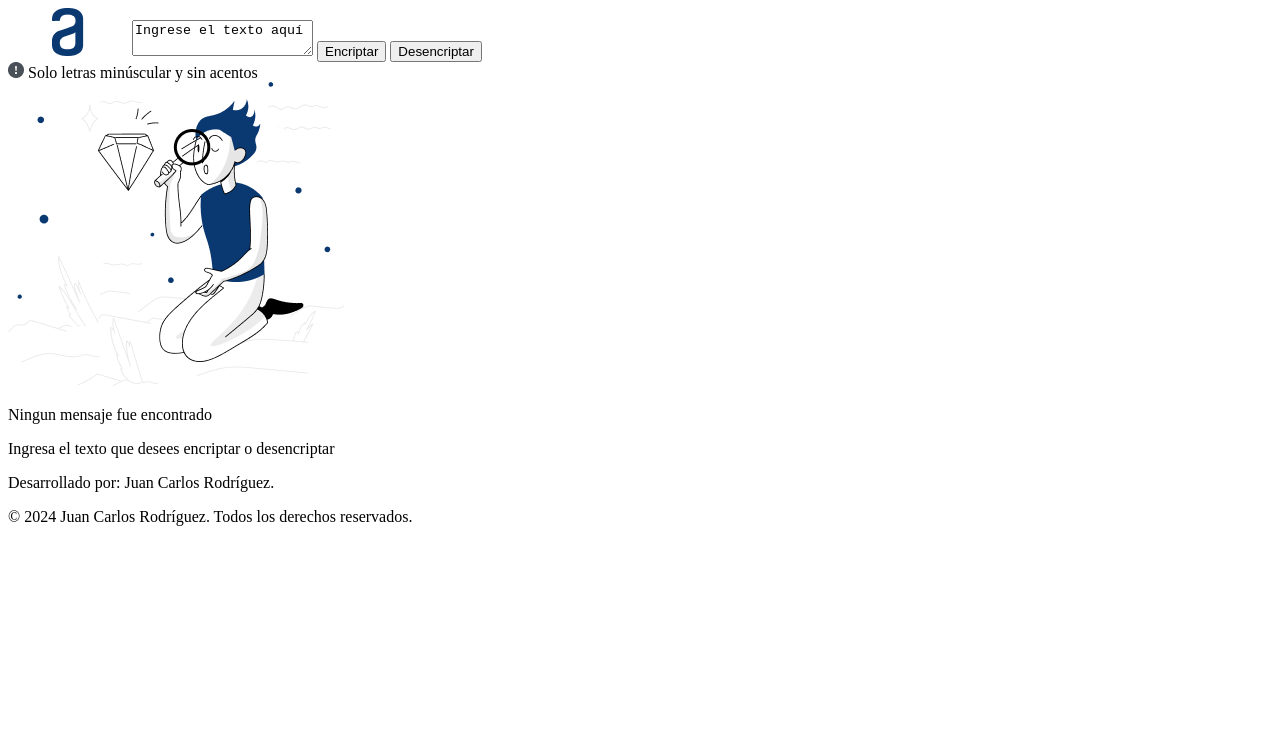
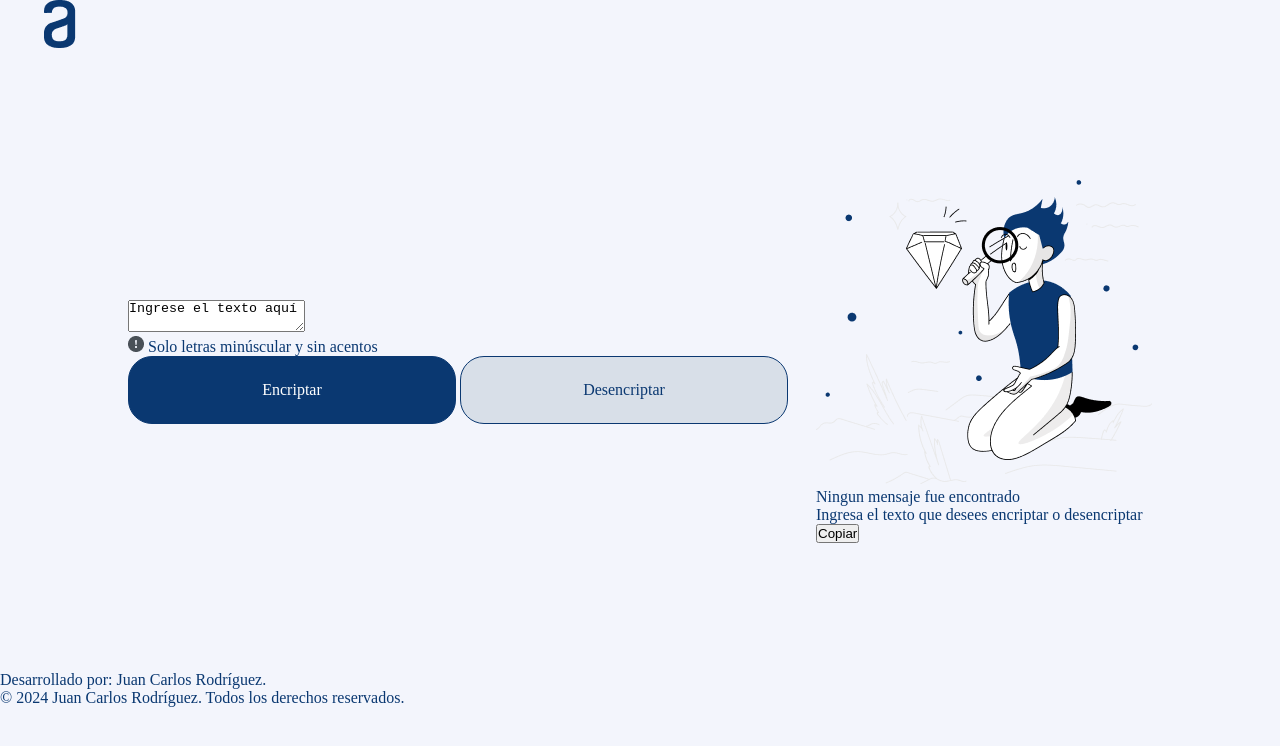
Before and after one commit to Juancho06/encriptador-de-texto, a plain HTML site: page index.html in a window 1280 px wide. Drawn offline with Linux system fonts and the light colour scheme.

Commit message:
modificaciones en el orden de la estructura-adiccion de clases

```diff
--- a/index.html
+++ b/index.html
@@ -4,23 +4,35 @@
     <meta charset="UTF-8">
     <meta name="viewport" content="width=device-width, initial-scale=1.0">
     <title>Encriptador de texto</title>
+    <link rel="stylesheet" href="styles/style.css">
 </head>
 <body>
-    <header></header>
-    <main>
+    <header>
         <img src="img/Logo.png" alt="Alura logo">
-        <textarea class="mensaje__entrada" name="mensajeEntrada" >Ingrese el texto aquí</textarea>
-        <button>Encriptar</button>
-        <button>Desencriptar</button>
-        <div>
-            <img src="img/bi_exclamation-circle-fill.png" alt="imagen de instrucciones">
-            <span>Solo letras minúscular y sin acentos</span>
-        </div>
+
+
+    </header>
+    <main class="encriptador">
+        <section>
+            <textarea class="mensaje__entrada" name="mensajeEntrada" >Ingrese el texto aquí</textarea>
+            <div>
+                <img src="img/bi_exclamation-circle-fill.png" alt="imagen de instrucciones">
+                <span>Solo letras minúscular y sin acentos</span>
+            </div>
+
+            <div class="encriptador__operaciones">
+                <button class="encriptador__operaciones__botones__encriptador">Encriptar</button>
+                <button class="encriptador__operaciones__botones__desencriptar">Desencriptar</button>
+            </div>
+
+        </section>
 
         <div>
             <img src="img/Muñeco.png" alt="muñeco de espera">
             <p>Ningun mensaje fue encontrado</p>
             <p>Ingresa el texto que desees encriptar o desencriptar</p>
+            <span></span>
+            <button>Copiar</button>
         </div>
     </main>
     <footer>
```
